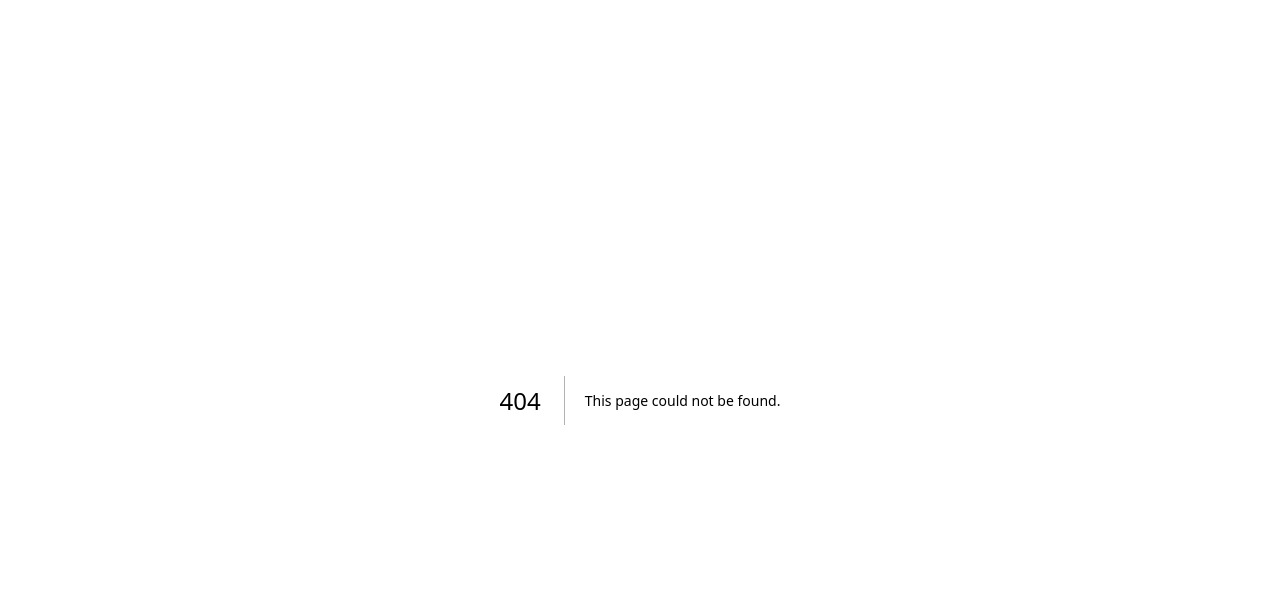
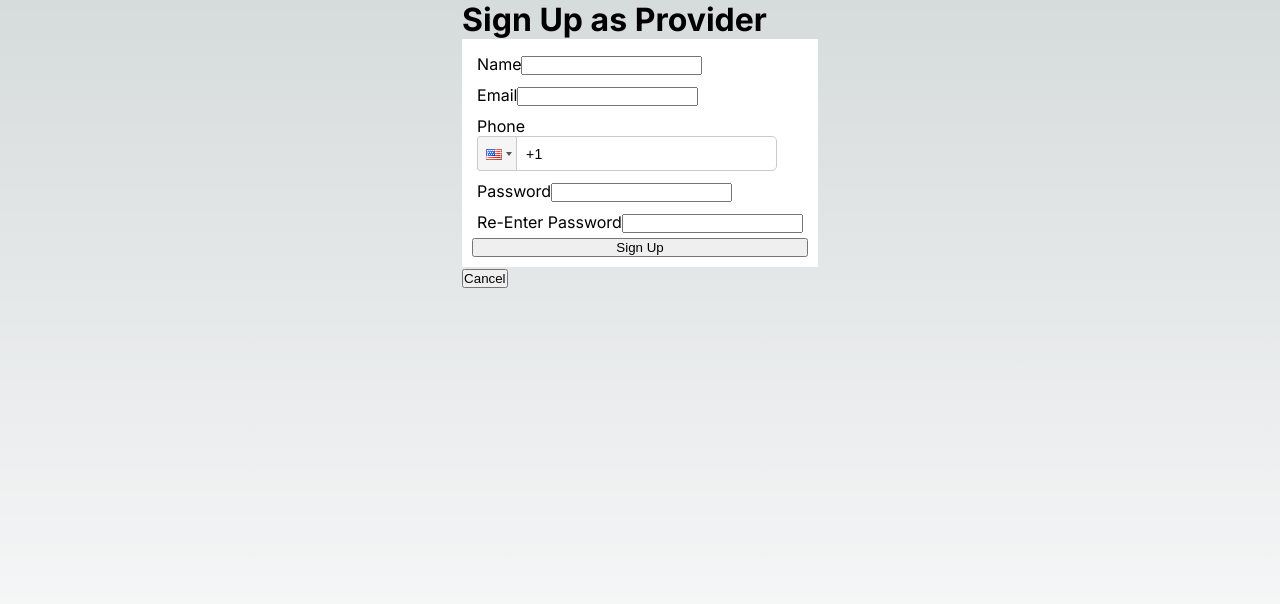
Before and after one commit to Dia-Dev-Design/shearly-next, a Next.js app: page /signup/provider in a window 1280 px wide. Before the commit this address had no page. Shown: the top 604 px of the page. Built offline with nearby package versions, Linux system fonts and the light colour scheme.

Commit message:
Created sign up and sign in form

```diff
--- a/app/layout.tsx
+++ b/app/layout.tsx
@@ -1,4 +1,5 @@
-import type { Metadata } from "next";
+"use client";
+// import type { Metadata } from "next";
 import StyledComponentsRegistry from './lib/registry'
 import GlobalStyles from "./styles/GlobalStyles";
 import { ThemeProvider } from 'styled-components';
@@ -8,10 +9,10 @@ import "./globals.css";
 
 const inter = Inter({ subsets: ["latin"] });
 
-export const metadata: Metadata = {
-  title: "Create Next App",
-  description: "Generated by create next app",
-};
+// export const metadata: Metadata = {
+//   title: "Create Next App",
+//   description: "Generated by create next app",
+// };
 
 export default function RootLayout({
   children,
--- /dev/null
+++ b/app/signin/provider/page.module.css
@@ -0,0 +1,18 @@
+.main {
+    display: flex;
+    justify-content: center;
+    min-height: 100vh;
+}
+
+.div {
+    padding: 5px;
+}
+
+.form {
+    display: flex;
+    flex-direction: column;
+    justify-content: space-between;
+    align-items: right;
+    background: white;
+    padding: 10px;
+}
--- /dev/null
+++ b/app/signup/provider/page.module.css
@@ -0,0 +1,18 @@
+.main {
+    display: flex;
+    justify-content: center;
+    min-height: 100vh;
+}
+
+.div {
+    padding: 5px;
+}
+
+.form {
+    display: flex;
+    flex-direction: column;
+    justify-content: space-between;
+    align-items: right;
+    background: white;
+    padding: 10px;
+}
--- /dev/null
+++ b/app/signup/provider/page.tsx
@@ -0,0 +1,100 @@
+"use client"
+import styles from "./page.module.css";
+import React, { useState } from "react"
+import PhoneInput from 'react-phone-input-2'
+import 'react-phone-input-2/lib/style.css'
+
+export default function Provider() {
+  const [signup, setSignup] = useState({
+        name: "",
+        email: "",
+        phone: "",
+        password: ""
+  });
+
+  const handleInput = (e) => {
+    const fieldName = e.target.name;
+    const fieldValue = e.target.value;
+
+    setSignup((prevState) => ({
+      ...prevState,
+      [fieldName]: fieldValue
+    }));
+  }
+
+  const submitForm = (e) => {
+    // We don't want the page to refresh
+    e.preventDefault()
+
+    const formURL = e.target.action
+    const data = new FormData()
+
+    // Turn our formData state into data we can use with a form submission
+    Object.entries(signup).forEach(([key, value]) => {
+      data.append(key, value);
+    })
+
+    // POST the data to the URL of the form
+    fetch(formURL, {
+      method: "POST",
+      body: data,
+      headers: {
+        'accept': 'application/json',
+      },
+    }).then((response) => response.json())
+    .then((data) => {
+      setSignup({
+        name: "",
+        email: "",
+        phone: "",
+        password: ""
+      })
+    })
+  }
+
+  return (
+    <main className={styles.main}>
+      <div>
+        <h1>Sign Up as Provider</h1>
+
+        <form method="POST" action="#mongooseEmail" onSubmit={submitForm} className={styles.form}>
+          <div className={styles.div}>
+            <label>Name</label>
+            <input type="text" name="name" onChange={handleInput} value={signup.name} />
+          </div>
+
+          <div className={styles.div}>
+            <label>Email</label>
+            <input type="text" name="email" onChange={handleInput} value={signup.email} />
+          </div>
+
+          <div className={styles.div}>
+            <label>Phone</label>
+            <PhoneInput country={'us'} value={signup.phone} onChange={phone => this.setState({ phone })} />
+          </div>
+
+          <div className={styles.div}>
+            <label>Password</label>
+            <input
+                type="password"
+                name="password"
+                onChange={handleInput}
+                value={signup.password}
+                pattern="[a-z]{0,9}" //add if possible or wanted {#@$!}
+                title="Password should be digits (0 to 9) or alphabets (a to z)."
+            />
+          </div>
+
+          <div className={styles.div}>
+            <label>Re-Enter Password</label>
+            <input type="password" name="re-enter-password" onChange={handleInput} value={signup.password}/>
+          </div>
+
+          <button type="submit">Sign Up</button>
+        </form>
+
+        <button>Cancel</button>
+      </div>
+    </main>
+  );
+}
--- a/package.json
+++ b/package.json
@@ -12,6 +12,7 @@
     "next": "14.1.0",
     "react": "^18",
     "react-dom": "^18",
+    "react-phone-input-2": "^2.15.1",
     "styled-components": "^6.1.8"
   },
   "devDependencies": {
```
Also changed, not shown: app/signin/provider/page.tsx (added, +78 -0 lines), .babelrc (deleted), 1 other file (tests, documents, lock files or other folders).
